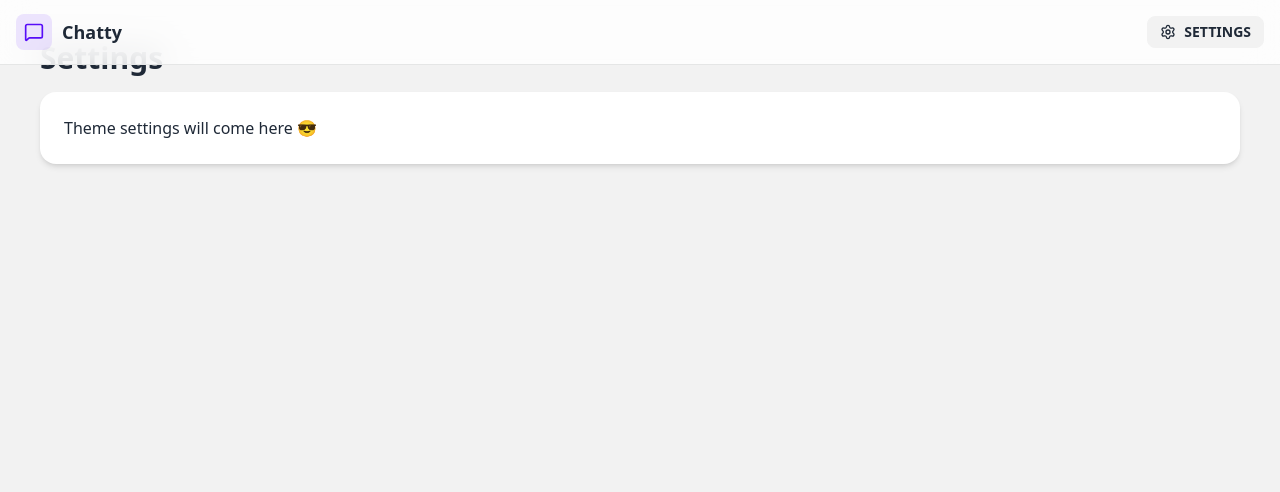
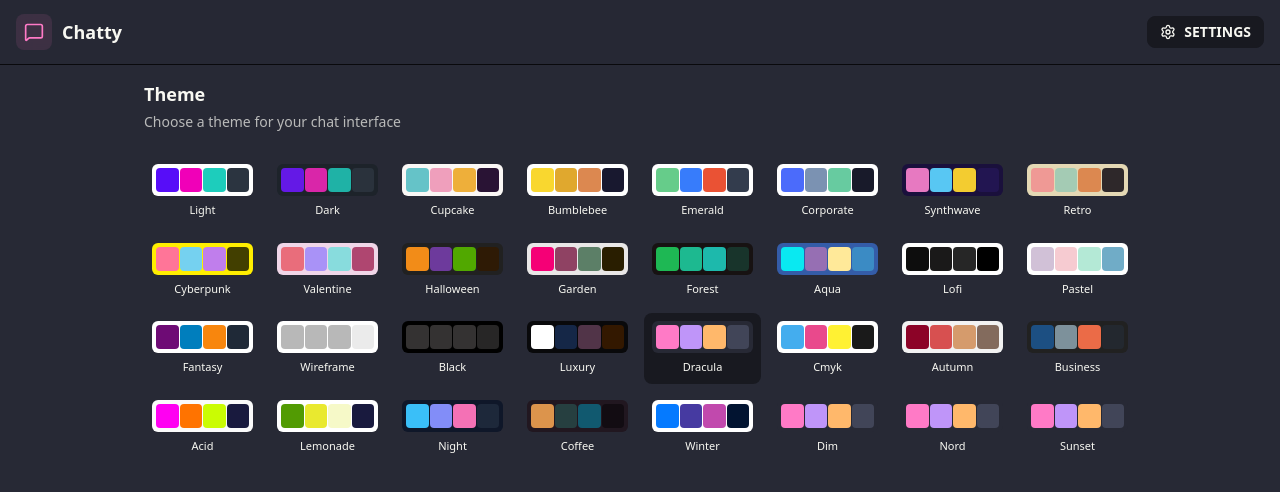
Before and after one commit to lakshaysinghhh/New-chat-app, a React (Vite) app in the folder frontend/: page /settings in a window 1280 px wide. Shown: the top 492 px of the page. Built offline with nearby package versions, Linux system fonts and the light colour scheme; no server answers.

Commit message:
Add Tailwind + DaisyUI theme

```diff
--- a/frontend/src/App.jsx
+++ b/frontend/src/App.jsx
@@ -9,10 +9,12 @@
 import LoginPage from "./pages/LoginPage";
 import ProfilePage from "./pages/ProfilePage";
 import { useAuthStore } from "./store/useAuthStore";
+import { useThemeStore } from "./store/useThemeStore";
 import { Toaster } from "react-hot-toast";
 
 
 function App() {
+    const { theme } = useThemeStore();
   const { authUser, checkAuth, isCheckingAuth } = useAuthStore();
 // let show=true;
   useEffect(() => {
@@ -31,7 +33,7 @@
   }
 
   return (
-    <div>
+    <div data-theme={theme}>
       <Navbar />
 
       <Routes>
--- /dev/null
+++ b/frontend/src/constants/index.js
@@ -0,0 +1,34 @@
+export const THEMES = [
+  "light",
+  "dark",
+  "cupcake",
+  "bumblebee",
+  "emerald",
+  "corporate",
+  "synthwave",
+  "retro",
+  "cyberpunk",
+  "valentine",
+  "halloween",
+  "garden",
+  "forest",
+  "aqua",
+  "lofi",
+  "pastel",
+  "fantasy",
+  "wireframe",
+  "black",
+  "luxury",
+  "dracula",
+  "cmyk",
+  "autumn",
+  "business",
+  "acid",
+  "lemonade",
+  "night",
+  "coffee",
+  "winter",
+  "dim",
+  "nord",
+  "sunset",
+];
--- a/frontend/src/pages/SettingPage.jsx
+++ b/frontend/src/pages/SettingPage.jsx
@@ -1,12 +1,51 @@
-const SettingPage = () => {
+import { THEMES } from "../constants";
+import { useThemeStore } from "../store/useThemeStore";
+import { Send } from "lucide-react";
+
+const PREVIEW_MESSAGES = [
+  { id: 1, content: "Hey! How's it going?", isSent: false },
+  { id: 2, content: "I'm doing great! Just working on some new features.", isSent: true },
+];
+
+const SettingsPage = () => {
+  const { theme, setTheme } = useThemeStore();
+
   return (
-    <div className="h-screen bg-base-200 p-10">
-      <h1 className="text-3xl font-bold mb-4">Settings</h1>
-      <div className="card bg-base-100 shadow-md p-6">
-        <p>Theme settings will come here 😎</p>
+    <div className="h-screen container mx-auto px-4 pt-20 max-w-5xl">
+      <div className="space-y-6">
+        <div className="flex flex-col gap-1">
+          <h2 className="text-lg font-semibold">Theme</h2>
+          <p className="text-sm text-base-content/70">Choose a theme for your chat interface</p>
+        </div>
+
+        <div className="grid grid-cols-4 sm:grid-cols-6 md:grid-cols-8 gap-2">
+          {THEMES.map((t) => (
+            <button
+              key={t}
+              className={`
+                group flex flex-col items-center gap-1.5 p-2 rounded-lg transition-colors
+                ${theme === t ? "bg-base-200" : "hover:bg-base-200/50"}
+              `}
+              onClick={() => setTheme(t)}
+            >
+              <div className="relative h-8 w-full rounded-md overflow-hidden" data-theme={t}>
+                <div className="absolute inset-0 grid grid-cols-4 gap-px p-1">
+                  <div className="rounded bg-primary"></div>
+                  <div className="rounded bg-secondary"></div>
+                  <div className="rounded bg-accent"></div>
+                  <div className="rounded bg-neutral"></div>
+                </div>
+              </div>
+              <span className="text-[11px] font-medium truncate w-full text-center">
+                {t.charAt(0).toUpperCase() + t.slice(1)}
+              </span>
+            </button>
+          ))}
+        </div>
+
+
       </div>
     </div>
   );
 };
-
-export default SettingPage;
+export default SettingsPage;
--- /dev/null
+++ b/frontend/src/store/useThemeStore.js
@@ -0,0 +1,9 @@
+import { create } from "zustand";
+
+export const useThemeStore = create((set) => ({
+  theme: localStorage.getItem("chat-theme") || "dracula",
+  setTheme: (theme) => {
+    localStorage.setItem("chat-theme", theme);
+    set({ theme });
+  },
+}));
--- a/frontend/tailwind.config.js
+++ b/frontend/tailwind.config.js
@@ -1,6 +1,44 @@
 import daisyui from "daisyui";
 
+/** @type {import('tailwindcss').Config} */
 export default {
-  content: ["./index.html", "./src/**/*.{js,ts,jsx,tsx}"],
+  content: [
+    "./index.html",
+    "./src/**/*.{js,ts,jsx,tsx}",
+  ],
   plugins: [daisyui],
+  daisyui:{
+    themes:["light",
+      "dark",
+      "cupcake",
+      "bumblebee",
+      "emerald",
+      "corporate",
+      "synthwave",
+      "retro",
+      "cyberpunk",
+      "valentine",
+      "halloween",
+      "garden",
+      "forest",
+      "aqua",
+      "lofi",
+      "pastel",
+      "fantasy",
+      "wireframe",
+      "black",
+      "luxury",
+      "dracula",
+      "cmyk",
+      "autumn",
+      "business",
+      "acid",
+      "lemonade",
+      "night",
+      "coffee",
+      "winter",
+      "dim",
+      "nord",
+      "sunset",]
+  }
 };
```
